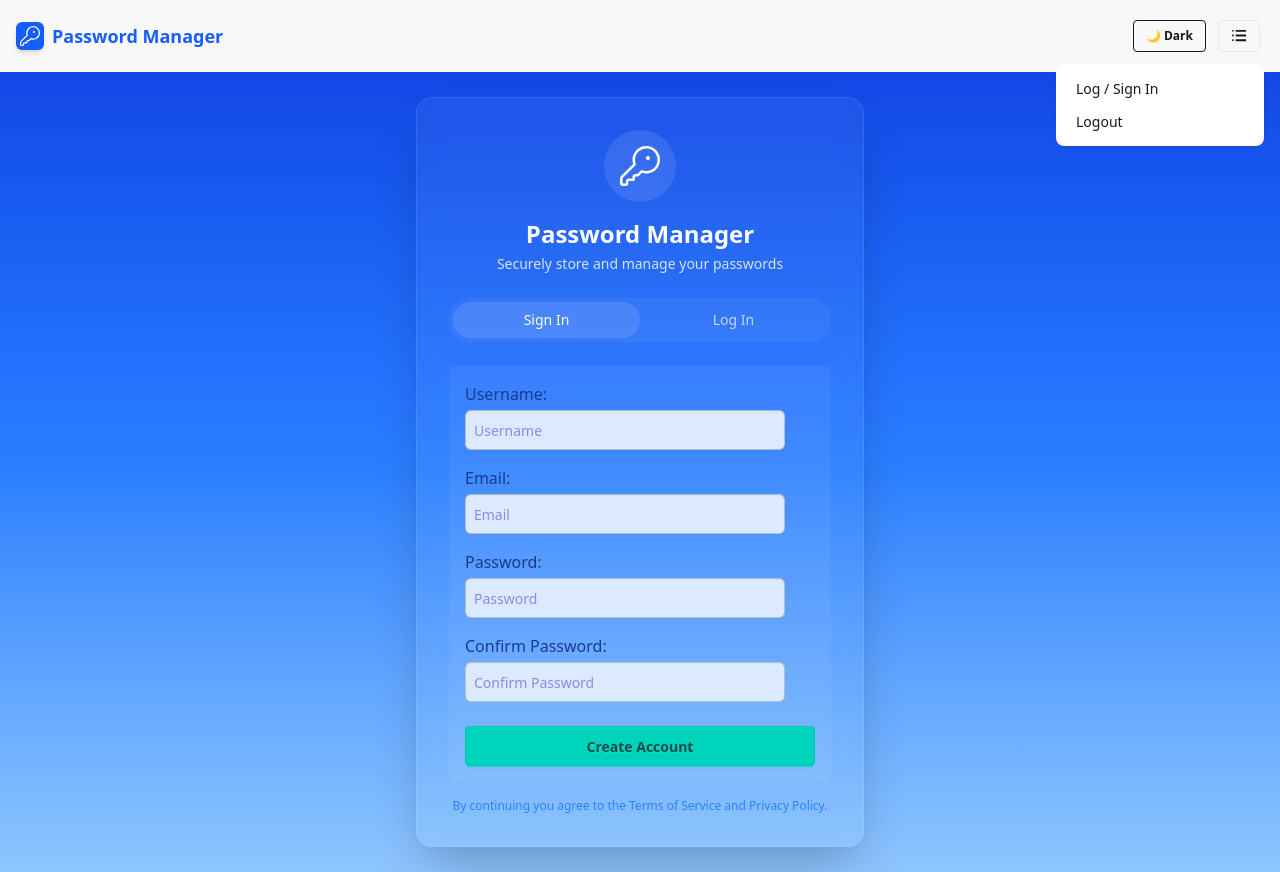
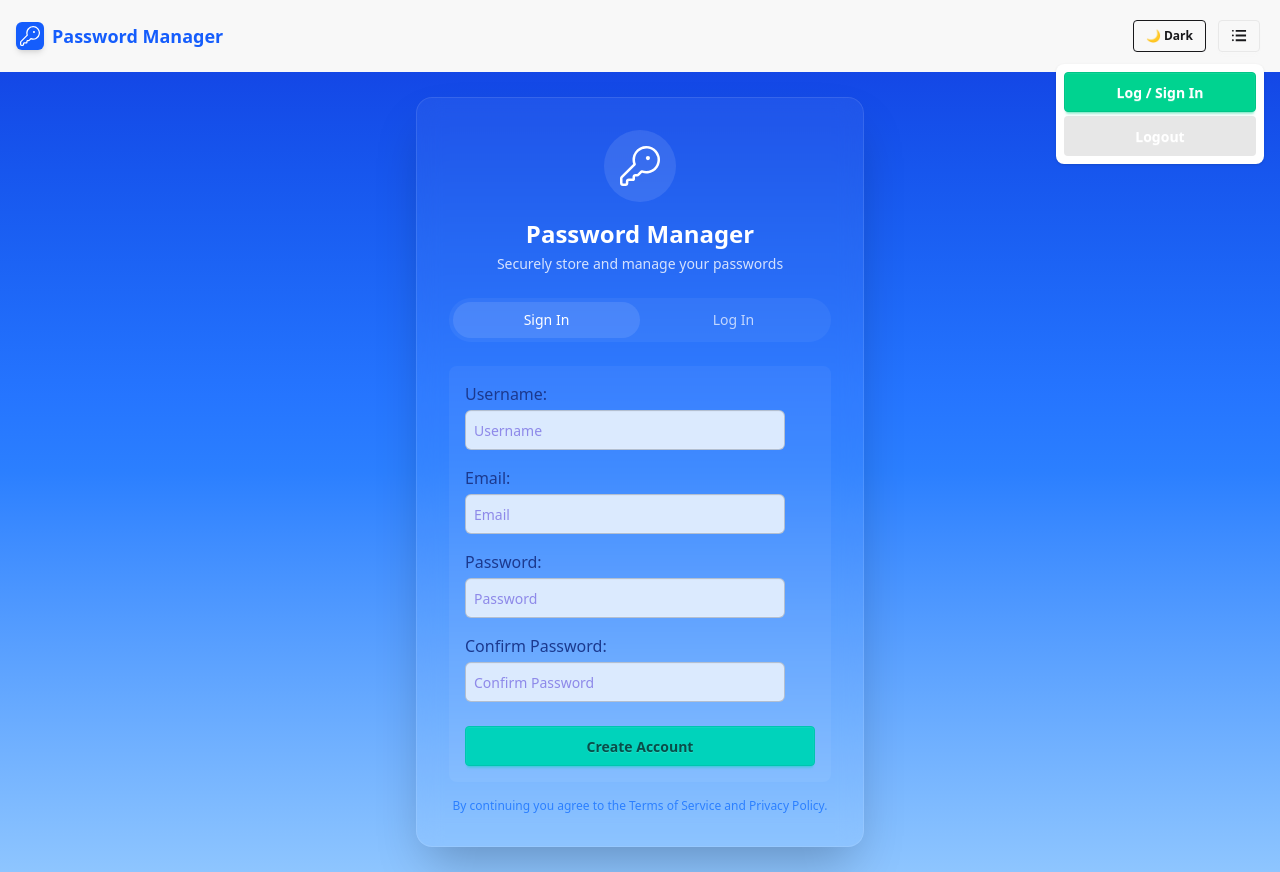
Before and after one commit to abbaxi786/PasswordManager, a Next.js app: page /pages/signInUp in a window 1280 px wide. Both pictures are taken after a click on the heading 1239 px from the left and 36 px from the top of the page. Built offline with nearby package versions, Linux system fonts and the light colour scheme.

Commit message:
Update the login and logout for the frontend

```diff
--- a/app/components/login.jsx
+++ b/app/components/login.jsx
@@ -6,7 +6,6 @@ function LogIn() {
   const [error, setError] = useState('');
   const [message, setMessage] = useState(false);
   const [color, setColor] = useState('p-6 badge badge-error');
-
   function ErrorShow(show) {
     setMessage(true);
     setError(show);
@@ -35,12 +34,11 @@ function LogIn() {
         }
       );
 
-      console.log("Response:", response?.data);
+      // console.log("Response:", response?.data);
 
       if (response?.data?.success) {
         setColor("p-6 badge badge-success");
         ErrorShow(response?.data?.message);
-
         // optional: store user info (NOT TOKEN)
         localStorage.setItem("user", JSON.stringify(response.data.user));
 
--- a/app/components/logout.jsx
+++ b/app/components/logout.jsx
@@ -1,5 +1,4 @@
 "use client";
-
 import { useRouter } from "next/navigation";
 import { useEffect, useState } from "react";
 
@@ -12,10 +11,11 @@ export default function LogoutButton() {
     function logged(){
       const user = localStorage.getItem("user");
       setIsLoggedIn(!!user); // true if user exists, false otherwise
+      console.log("The login: "+isLoggedIn);
     }
 
     logged();
-    }, []);
+    }, [isLoggedIn]);
 
   const handleLogout = async () => {
     try {
@@ -41,7 +41,7 @@ export default function LogoutButton() {
   return (
     <button
       onClick={handleLogout}
-      className="btn btn-error text-left text-white "
+      className="btn btn-error text-left text-white"
       disabled={!isLoggedIn} // disable when no user
     >
       Logout
--- a/app/components/nav.jsx
+++ b/app/components/nav.jsx
@@ -4,6 +4,7 @@ import Link from "next/link";
 import { GoKey } from "react-icons/go";
 import { TfiMenuAlt } from "react-icons/tfi";
 import { useRouter } from "next/navigation";
+import LogoutButton from "./logout";
 
 function Nav() {
   const [theme, setTheme] = useState("light");
@@ -13,22 +14,6 @@ function Nav() {
   useEffect(() => {
     document.querySelector("html").setAttribute("data-theme", theme);
   }, [theme]);
-
-  // Logout handler
-  const handleLogout = async () => {
-    try {
-      const res = await fetch("/api/user/logout", {
-        method: "GET",
-        credentials: "include",
-      });
-      const data = await res.json();
-      if (data.success) {
-        router.push("/pages/signInUp"); // redirect to login page
-      }
-    } catch (error) {
-      console.error("Logout failed:", error);
-    }
-  };
 
   return (
     <nav className="flex items-center justify-between p-4 bg-base-200 shadow">
@@ -59,14 +44,12 @@ function Nav() {
           <summary className="btn btn-sm m-1 cursor-pointer flex items-center justify-center">
             <TfiMenuAlt className="w-5 h-5 sm:w-4 sm:h-4" />
           </summary>
-          <ul className="menu dropdown-content bg-base-100 rounded-box w-52 p-2 shadow absolute right-0 mt-2">
+          <ul className="menu gap-1 dropdown-content bg-base-100 rounded-box w-52 p-2 shadow absolute right-0 mt-2">
             <li>
-              <Link href="/pages/signInUp">Log / Sign In</Link>
+              <Link className="btn btn-success text-left text-white" href="/pages/signInUp">Log / Sign In</Link>
             </li>
             <li>
-              <button className="w-full text-left" onClick={handleLogout}>
-                Logout
-              </button>
+              <LogoutButton/>
             </li>
           </ul>
         </details>
```
